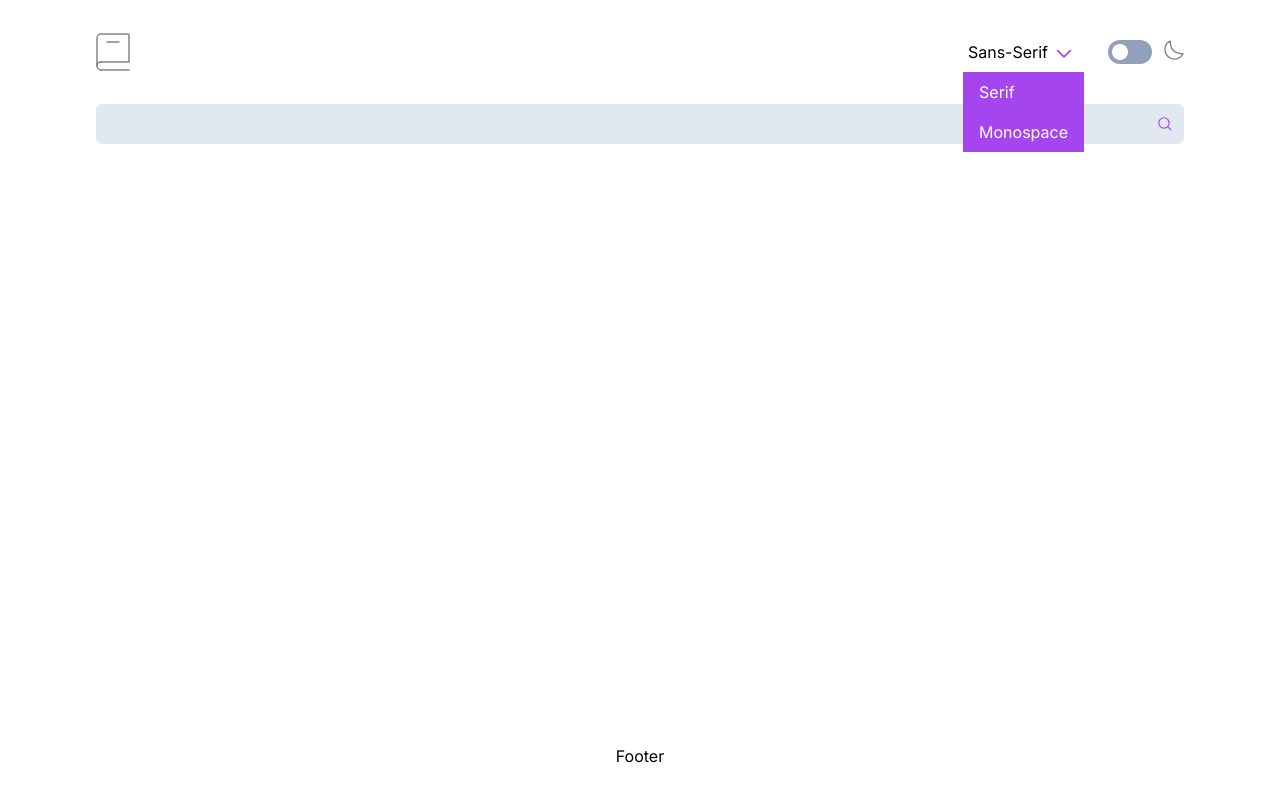
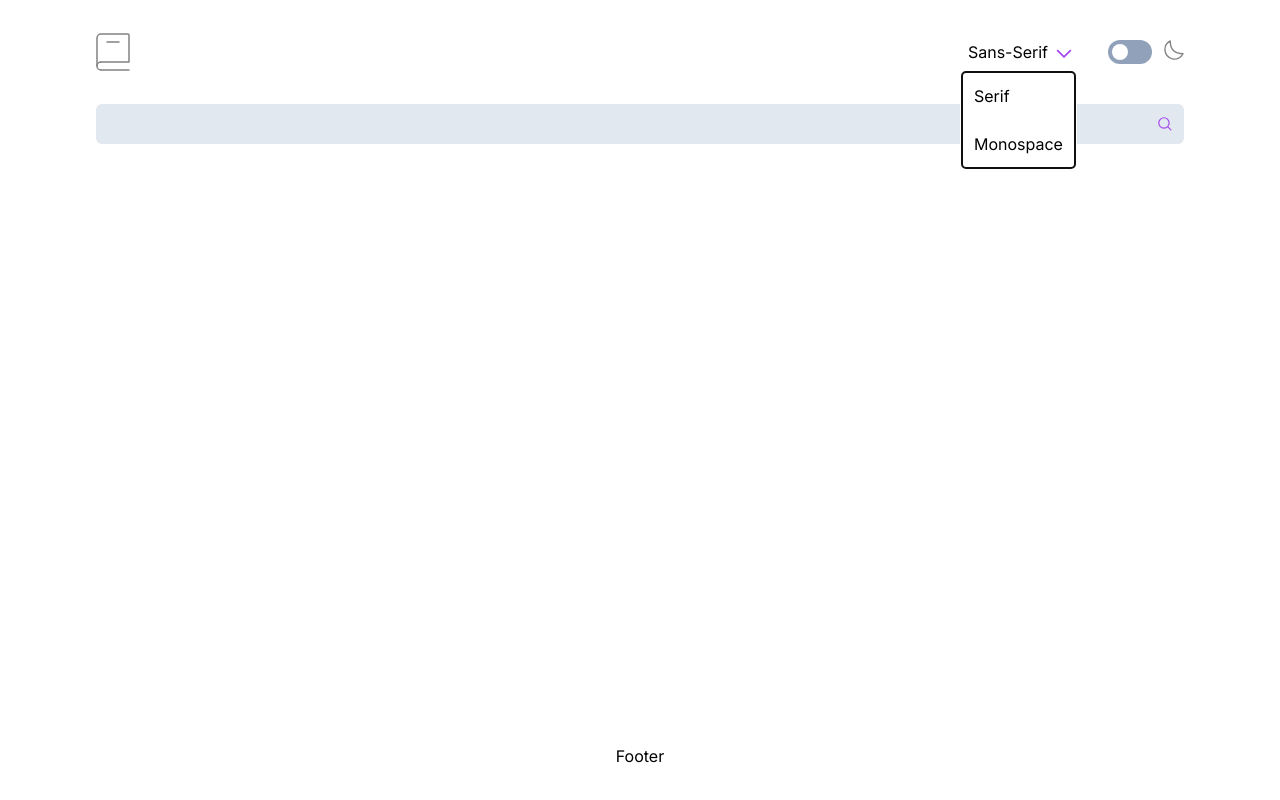
Before and after one commit to doinby/dictionary-app-react, a React (Vite) app: page / in a window 1280 px wide. Both pictures are taken after a click on the button "Sans-Serif". Built offline with nearby package versions, Linux system fonts and the light colour scheme.

Commit message:
refactor FontMenu

```diff
--- a/src/components/FontMenu.jsx
+++ b/src/components/FontMenu.jsx
@@ -1,42 +1,32 @@
-import { useContext, useState } from 'react';
+import { useContext } from 'react';
 import arrowDown from '../assets/images/icon-arrow-down.svg';
 import { ThemeContext } from '../ultils/ultils';
 import { FONTS } from '../ultils/ultils';
+import { Menu, MenuButton, MenuItem, MenuItems } from '@headlessui/react';
 
 export default function FontMenu() {
 	const { font, setFont } = useContext(ThemeContext);
-	const btnLabel = FONTS.find((f) => f.ref === font).name;
+	const menuLabel = FONTS.find((f) => f.ref === font).name;
 	const fontOptions = FONTS.filter((f) => f.ref !== font);
 
-	const [isHidden, setIsHidden] = useState(true);
-	const menuDisplay = isHidden ? 'hidden' : 'block';
-	function toggleMenu() {
-		setIsHidden(!isHidden);
-	}
-
 	return (
-		<div className='relative'>
-			<button
-				onClick={toggleMenu}
-				className='px-3 py-2 flex gap-2 items-baseline cursor-pointer'
-			>
-				{btnLabel}
+		<Menu>
+			<MenuButton className='px-3 py-2 w-[132px] flex gap-2 items-baseline justify-end cursor-pointer'>
+				{menuLabel}
 				<img src={arrowDown} className='w-4' />
-			</button>
-			<ul
-				className={`absolute right-0 z-1 bg-lavender text-white cursor-pointer ${menuDisplay}`}
+			</MenuButton>
+			<MenuItems
+				anchor='bottom'
+				className='flex flex-col items-start rounded cursor-pointer bg-white shadow dark:bg-lavender dark:text-white'
 			>
 				{fontOptions.map(({ name: label, ref }) => (
-					<li key={ref}>
-						<button
-							onClick={() => setFont(ref)}
-							className='min-w-30 px-4 py-2 text-left cursor-pointer'
-						>
+					<MenuItem key={ref}>
+						<button onClick={() => setFont(ref)} className='p-3 cursor-pointer'>
 							{label}
 						</button>
-					</li>
+					</MenuItem>
 				))}
-			</ul>
-		</div>
+			</MenuItems>
+		</Menu>
 	);
 }
```
